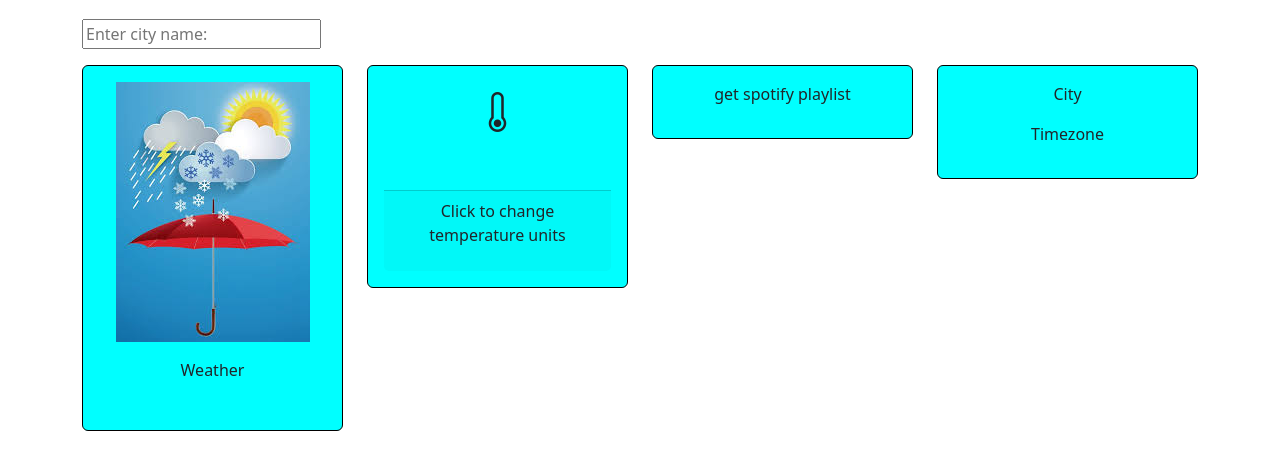
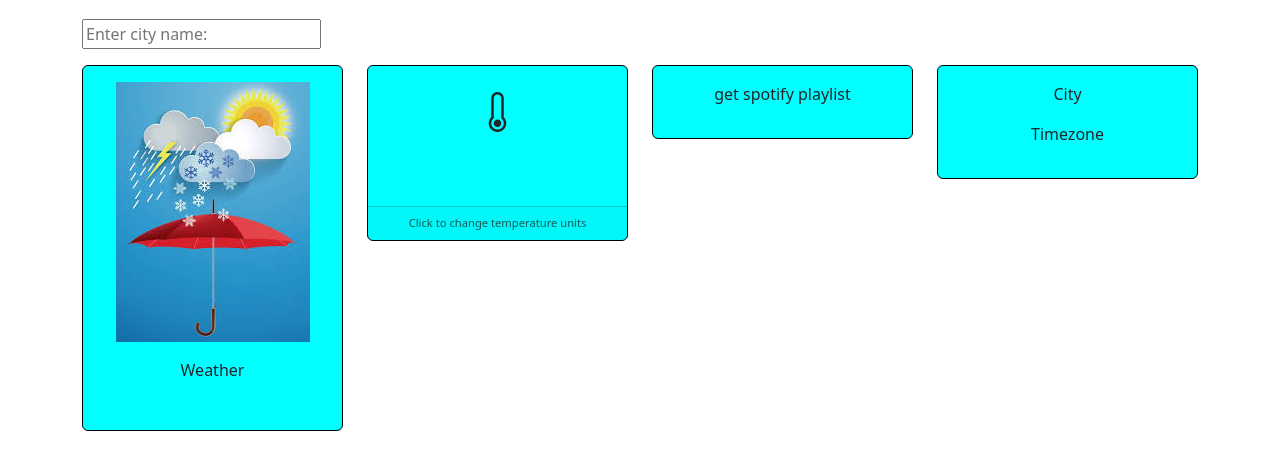
Before and after one commit to anushkav03/weather-board, a website: page index.html in a window 1280 px wide. Shown: the part 69-538 px from the top of the page. Drawn offline with nearby package versions, Linux system fonts and the light colour scheme.

Commit message:
temp footer fixed

```diff
--- a/css/style.css
+++ b/css/style.css
@@ -5,5 +5,7 @@
     border: 1px solid black;
 }
 
-.weather-text {
+.card-footer p {
+    /* make text smaller */
+    font-size: 0.7rem;
 }
--- a/index.html
+++ b/index.html
@@ -43,16 +43,16 @@
 
                 <!-- Results > Temperature -->
                 <div class="col">
-                    <div class="card text-center p-3 temperature feature">
-                        <div class="card-image-top">
+                    <div class="card text-center temperature feature">
+                        <div class="card-image-top my-3">
                             <!--<img class="temperature-img" src="img/weather.jpeg" alt="">-->
                             <i class="bi bi-thermometer fs-1 thermometer-icon"></i>
                         </div>
                         <div class="card-body">
                             <p class="temperature-text"></p>
                         </div>
-                        <div class="card-footer">
-                            <p>Click to change temperature units</p>
+                        <div class="card-footer text-muted">
+                            <p class="small mb-0">Click to change temperature units</p>
                         </div>
                     </div>
                 </div>
```
